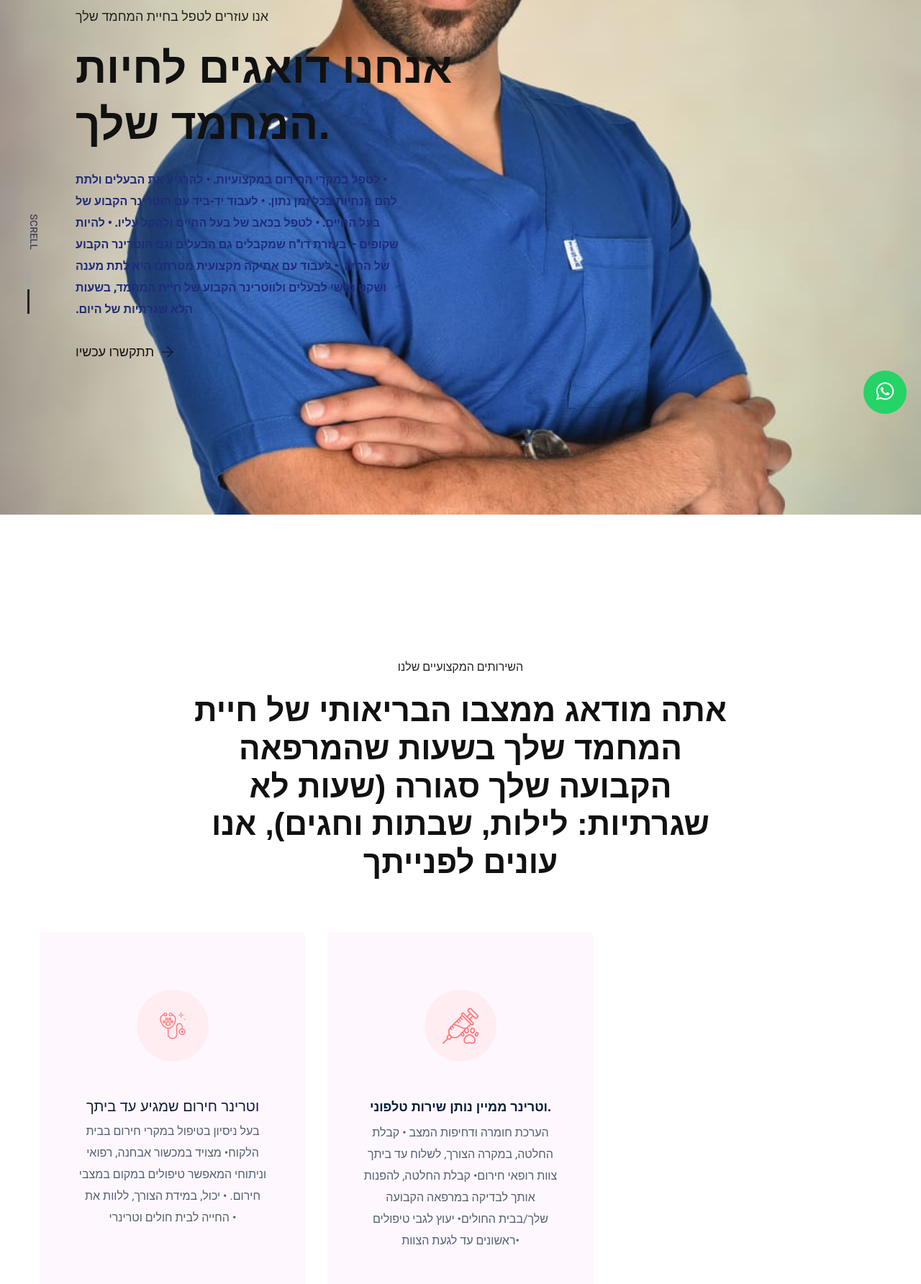
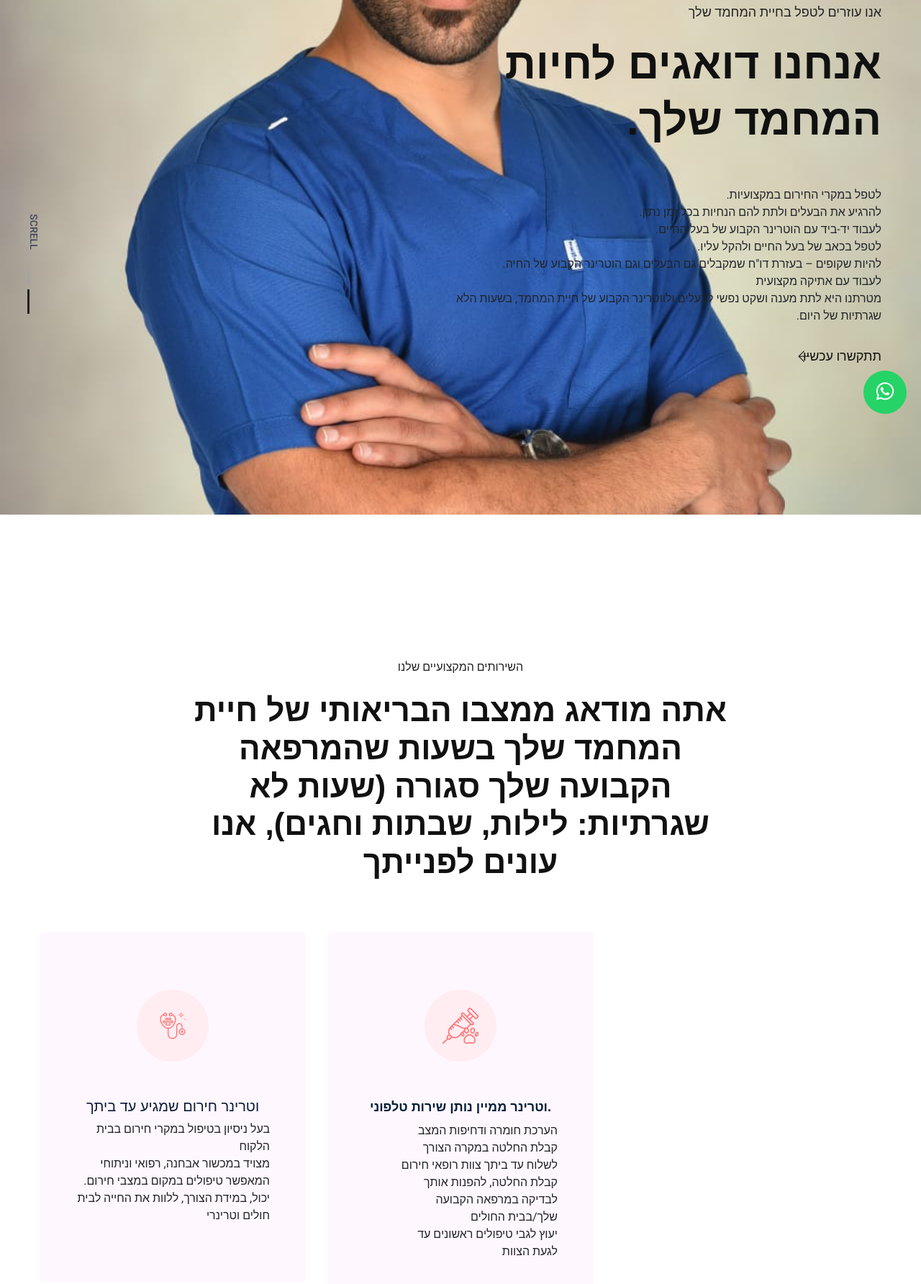
Before and after one commit to vetadom/vetadom.github.io, a plain HTML site: page index.html in a window 1280 px wide. Shown: the part 205-1989 px from the top of the page at 72% size. Drawn offline with Linux system fonts and the light colour scheme; a web font is replaced by a local one.

Commit message:
Add files via upload

```diff
--- a/index.html
+++ b/index.html
@@ -111,52 +111,49 @@
         <div class="slider-area">
             <div class="slider-active dot-style">
                 <!-- Slider Single -->
-                <div class="single-slider d-flex align-items-center slider-height">
+                <div class="single-slider d-flex align-items-center slider-height" dir="rtl">
                     <div class="container">
                         <div class="row align-items-center">
                             <div class="col-xl-7 col-lg-8 col-md-10 ">
-                                <div class="hero__caption">
-                                    <span class="changeable"  data-animation="fadeInUp" data-delay=".3s">אנו עוזרים לטפל בחיית המחמד שלך</span>
-                                    <h1 class="changeable" data-animation="fadeInUp" data-delay=".3s">אנחנו דואגים לחיות המחמד שלך.</h1>
-                                    <p class="changeable" data-animation="fadeInUp" data-delay=".6s" dir="rtl"> <b>
-                                        •	לטפל במקרי החירום במקצועיות.
-                                        •	להרגיע את הבעלים ולתת להם הנחיות בכל זמן נתון.
-                                        •	לעבוד יד-ביד עם הוטרינר הקבוע של בעל החיים.
-                                        •	לטפל בכאב של בעל החיים ולהקל עליו.
-                                        •	להיות שקופים – בעזרת דו"ח שמקבלים גם הבעלים וגם הוטרינר הקבוע של החיה.
-                                        •	לעבוד עם אתיקה מקצועית
-                                        מטרתנו היא לתת מענה ושקט נפשי לבעלים ולווטרינר הקבוע של חיית המחמד, בשעות הלא שגרתיות של היום.
-                                        </b></p>
-                                    <a href="tel:+972547021188" class="hero-btn" data-animation="fadeInLeft" data-delay=".3s">תתקשרו עכשיו<i class="ti-arrow-right"></i> </a>
+                                <div class="hero__caption" style = "text-align: right;">
+                                    <span class="changeable"  data-animation="fadeInUp" data-delay=".3s" style = "text-align: right;" dir="rtl">אנו עוזרים לטפל בחיית המחמד שלך</span>
+                                    <h1 class="changeable" data-animation="fadeInUp" data-delay=".3s" style = "text-align: right;"dir="rtl">אנחנו דואגים לחיות המחמד שלך.</h1>
+                                    <p class="changeable" data-animation="fadeInUp" data-delay=".6s" dir="rtl">
+                                        <ul style = "text-align: right;">
+                                        	<li>לטפל במקרי החירום במקצועיות.</li>
+                                        	<li>להרגיע את הבעלים ולתת להם הנחיות בכל זמן נתון.</li>
+                                        	<li>לעבוד יד-ביד עם הוטרינר הקבוע של בעל החיים.</li>
+                                        	<li>לטפל בכאב של בעל החיים ולהקל עליו.</li>
+                                        	<li>להיות שקופים – בעזרת דו"ח שמקבלים גם הבעלים וגם הוטרינר הקבוע של החיה.</li>
+                                        	<li>לעבוד עם אתיקה מקצועית</li>
+                                            <li>מטרתנו היא לתת מענה ושקט נפשי לבעלים ולווטרינר הקבוע של חיית המחמד, בשעות הלא שגרתיות של היום.</li>
+                                        </ul>                                            </p>
+                                    <a href="tel:+972547021188" class="hero-btn" data-animation="fadeInLeft" data-delay=".3s" dir="rtl" style = "text-align: right;">תתקשרו עכשיו<i class="ti-arrow-left"></i> </a>
                                 </div>
                             </div>
                         </div>
                     </div>
                 </div>
                 <!-- Slider Single -->
-                <div class="single-slider d-flex align-items-center slider-height">
+                <div class="single-slider d-flex align-items-center slider-height"dir="rtl">
                     <div class="container">
                         <div class="row align-items-center">
                             <div class="col-xl-7 col-lg-8 col-md-10 ">
-                                <!-- Video icon -->
-<!--                                 <div class="video-icon">
-                                    <a class="popup-video btn-icon" href="https://www.youtube.com/watch?v=1aP-TXUpNoU" data-animation="bounceIn" data-delay=".4s">
-                                        <i class="fas fa-play"></i>
-                                    </a>
-                                </div> -->
-                                <div class="hero__caption">
-                                    <span class="changeable" class="changeable" class="changeable" class="changeable" data-animation="fadeInUp" data-delay=".3s">אנו עוזרים לטפל בחיית המחמד שלך</span>
-                                    <h1 class="changeable" data-animation="fadeInUp" data-delay=".3s">אנחנו דואגים לחיות המחמד שלך.</h1>
-                                    <p data-animation="fadeInUp" data-delay=".6s" dir="rtl"><b>
-                                        •	לטפל במקרי החירום במקצועיות.
-                                        •	להרגיע את הבעלים ולתת להם הנחיות בכל זמן נתון.
-                                        •	לעבוד יד-ביד עם הוטרינר הקבוע של בעל החיים.
-                                        •	לטפל בכאב של בעל החיים ולהקל עליו.
-                                        •	להיות שקופים – בעזרת דו"ח שמקבלים גם הבעלים וגם הוטרינר הקבוע של החיה.
-                                        •	לעבוד עם אתיקה מקצועית
-                                        מטרתנו היא לתת מענה ושקט נפשי לבעלים ולווטרינר הקבוע של חיית המחמד, בשעות הלא שגרתיות של היום.
-                                        </b></p>
-                                    <a href="tel:+972547021188" class="hero-btn" data-animation="fadeInLeft" data-delay=".3s">תתקשרו עכשיו<i class="ti-arrow-right"></i> </a>
+                                <div class="hero__caption" style = "text-align: right;">
+                                    <span class="changeable" class="changeable" class="changeable" class="changeable"style = "text-align: right;"  data-animation="fadeInUp" data-delay=".3s">אנו עוזרים לטפל בחיית המחמד שלך</span>
+                                    <h1 class="changeable" data-animation="fadeInUp" data-delay=".3s" style = "text-align: right;">אנחנו דואגים לחיות המחמד שלך.</h1>
+                                    <p data-animation="fadeInUp" data-delay=".6s" >
+                                        <ul style = "text-align: right;">
+                                        	<li>לטפל במקרי החירום במקצועיות.</li>
+                                        	<li>להרגיע את הבעלים ולתת להם הנחיות בכל זמן נתון.</li>
+                                        	<li>לעבוד יד-ביד עם הוטרינר הקבוע של בעל החיים.</li>
+                                        	<li>לטפל בכאב של בעל החיים ולהקל עליו.</li>
+                                        	<li>להיות שקופים – בעזרת דו"ח שמקבלים גם הבעלים וגם הוטרינר הקבוע של החיה.</li>
+                                        	<li>לעבוד עם אתיקה מקצועית</li>
+                                            <li>מטרתנו היא לתת מענה ושקט נפשי לבעלים ולווטרינר הקבוע של חיית המחמד, בשעות הלא שגרתיות של היום.</li>
+                                        </ul>
+                                       </p>
+                                       <a href="tel:+972547021188" style = "text-align: right;" class="hero-btn" data-animation="fadeInLeft" data-delay=".3s" dir="rtl" text-align="right">תתקשרו עכשיו<i class="ti-arrow-left"></i> </a>
                                 </div>
                             </div>
                         </div>
@@ -191,11 +188,11 @@
                             </div>
                             <div class="services-cap">
                                 <h5>וטרינר חירום שמגיע עד ביתך</h5>
-                                <p >
-                                    בעל ניסיון בטיפול במקרי חירום בבית הלקוח•
-                                    מצויד במכשור אבחנה, רפואי וניתוחי המאפשר טיפולים במקום במצבי חירום. •
-                                  יכול, במידת הצורך, ללוות את החייה לבית חולים וטרינרי  •
-                                    </p>
+                                <ul style = "text-align: right;" dir="rtl">
+                                    <li> בעל ניסיון בטיפול במקרי חירום בבית הלקוח</li>
+                                    <li>מצויד במכשור אבחנה, רפואי וניתוחי המאפשר טיפולים במקום במצבי חירום.</li>
+                                    <li>יכול, במידת הצורך, ללוות את החייה לבית חולים וטרינרי </li>
+                                </ul>
                             </div>
                         </div>
                     </div>
@@ -206,11 +203,12 @@
                             </div>
                             <div class="services-cap">
                                 <h5><a href="#">וטרינר ממיין נותן שירות טלפוני.</a></h5>
-                                <p class="changeable">הערכת חומרה ודחיפות המצב •
-                                    קבלת החלטה, במקרה הצורך, לשלוח עד ביתך צוות רופאי חירום•
-                                    קבלת החלטה, להפנות אותך לבדיקה במרפאה הקבועה שלך/בבית החולים•
-                                    יעוץ לגבי טיפולים ראשונים עד לגעת הצוות•
-                                    </p>
+                                <ol style = "text-align: right;">
+                                    <li>הערכת חומרה ודחיפות המצב</li>
+                                    <li>קבלת החלטה במקרה הצורך לשלוח עד ביתך צוות רופאי חירום</li>
+                                    <li> קבלת החלטה, להפנות אותך לבדיקה במרפאה הקבועה שלך/בבית החולים</li>
+                                    <li>יעוץ לגבי טיפולים ראשונים עד לגעת הצוות</li>
+                                </ol>
                             </div>
                         </div>
                     </div>
@@ -222,7 +220,7 @@
         <div class="about-area fix">
             <!--Right Contents  -->
             <div class="about-img" id="about">
-                <div class="info-man text-center">
+                <!-- <div class="info-man text-center">
                 <div class="head-cap">
                     <svg  xmlns="http://www.w3.org/2000/svg" xmlns:xlink="http://www.w3.org/1999/xlink" width="28px" height="39px">
                         <p ath fill-rule="evenodd"  fill="rgb(255, 255, 255)"
@@ -231,7 +229,7 @@
                     <h3>200+</h3>
                 </div>
                     <p >טיפול<br>מוצלח</p>
-                </div>
+                </div> -->
                 <div class="info-man info-man2 text-center">
                 <div class="head-cap">
                         <svg  xmlns="http://www.w3.org/2000/svg" xmlns:xlink="http://www.w3.org/1999/xlink" width="28px" height="39px">
@@ -248,7 +246,7 @@
                 <div class="right-caption">
                     <!-- Section Tittle -->
                     <div class="section-tittle mb-50">
-                     <center><h2>אנחנו מחויבים ל<br> שירות הטוב ביותר</h2></center>
+                     <center><h2>אנחנו מחויבים<br> לשירות הטוב ביותר</h2></center>
                     </div>
                     <div class="about-more" dir="rtl">
     <center>
@@ -297,11 +295,11 @@
                             <div class="gallery-img size-img" style="background-image: url(assets/img/gallery/gallery3.png);"></div>
                         </div>
                     </div>
-                    <div class="col-lg-4  col-md-6 col-sm-6">
+                    <!-- <div class="col-lg-4  col-md-6 col-sm-6">
                         <div class="single-gallery mb-30">
                             <div class="gallery-img size-img" style="background-image: url(assets/img/gallery/gallery4.png);"></div>
                         </div>
-                    </div>
+                    </div> -->
                 </div>
             </div>
         </div>
@@ -421,5 +419,11 @@
     <!-- Jquery Plugins, main Jquery -->
     <script src="./assets/js/plugins.js"></script>
     <script src="./assets/js/main.js"></script>
+    <style>
+
+p{
+  text-align: right;
+}
+    </style>
     </body>
 </html>
```
